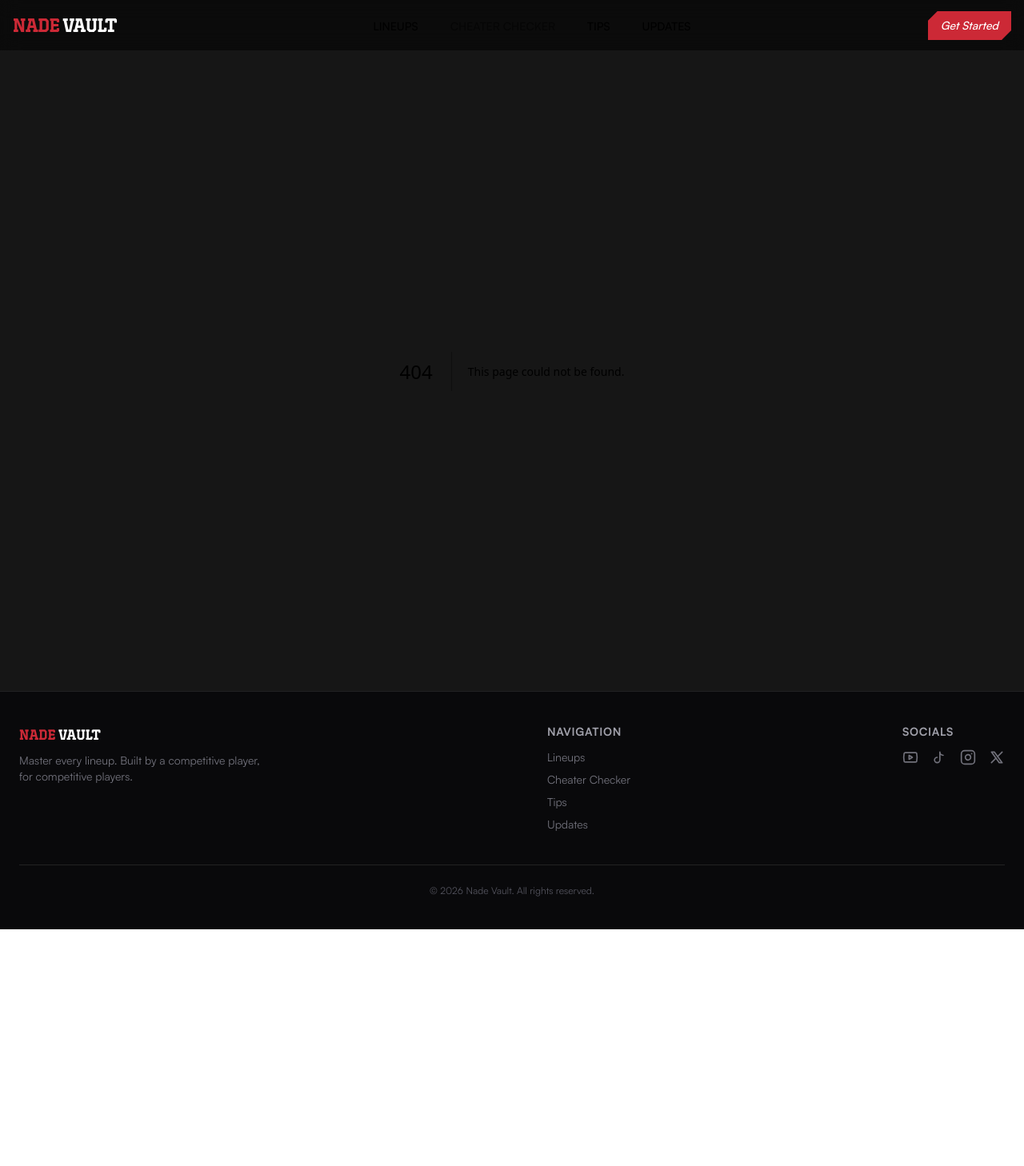
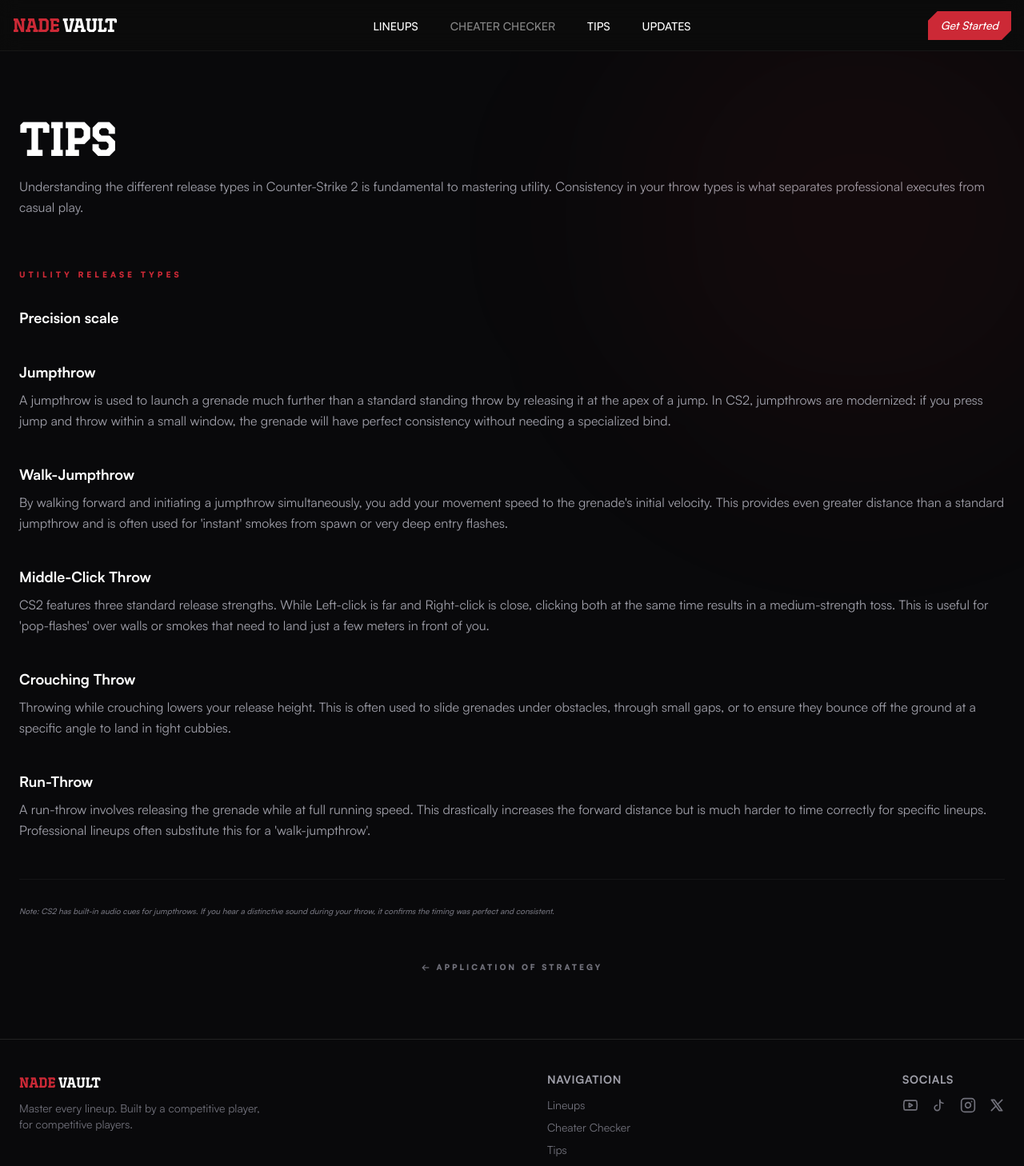
Before and after one commit to LeightonGuang/NadeVault, a Next.js app: page /tips in a window 1280 px wide. Before the commit this address had no page. Shown: the top 1458 px of the page at 80% size. Before the commit the page ends 1162 px from the top, so only its background shows below. Built offline with nearby package versions, Linux system fonts and the light colour scheme.

Commit message:
feat: new tips page

```diff
--- /dev/null
+++ b/app/tips/page.tsx
@@ -0,0 +1,105 @@
+import { Metadata } from "next";
+
+export const metadata: Metadata = {
+  title: "Tips | Nade Vault",
+  description:
+    "Learn essential CS2 grenade throwing mechanics including jumpthrows, walkthrows, and more.",
+};
+
+const tips = [
+  {
+    id: "",
+    title: "Precision scale",
+    content: ``,
+  },
+  {
+    id: "jumpthrow",
+    title: "Jumpthrow",
+    content: `A jumpthrow is used to launch a grenade much further than a standard standing throw by releasing it at the apex of a jump. In CS2, jumpthrows are modernized: if you press jump and throw within a small window, the grenade will have perfect consistency without needing a specialized bind.`,
+  },
+  {
+    id: "walk-jumpthrow",
+    title: "Walk-Jumpthrow",
+    content: `By walking forward and initiating a jumpthrow simultaneously, you add your movement speed to the grenade's initial velocity. This provides even greater distance than a standard jumpthrow and is often used for 'instant' smokes from spawn or very deep entry flashes.`,
+  },
+  {
+    id: "middle-click-throw",
+    title: "Middle-Click Throw",
+    content: `CS2 features three standard release strengths. While Left-click is far and Right-click is close, clicking both at the same time results in a medium-strength toss. This is useful for 'pop-flashes' over walls or smokes that need to land just a few meters in front of you.`,
+  },
+  {
+    id: "crouch-throw",
+    title: "Crouching Throw",
+    content: `Throwing while crouching lowers your release height. This is often used to slide grenades under obstacles, through small gaps, or to ensure they bounce off the ground at a specific angle to land in tight cubbies.`,
+  },
+  {
+    id: "run-throw",
+    title: "Run-Throw",
+    content: `A run-throw involves releasing the grenade while at full running speed. This drastically increases the forward distance but is much harder to time correctly for specific lineups. Professional lineups often substitute this for a 'walk-jumpthrow'.`,
+  },
+];
+
+const TipsPage = () => {
+  return (
+    <section className="min-h-section selection:bg-primary/30 relative overflow-hidden bg-zinc-950 text-white">
+      {/* Background Decor */}
+      <div className="pointer-events-none absolute inset-0 overflow-hidden">
+        <div className="bg-primary/5 absolute -top-24 -right-24 h-[600px] w-[600px] rounded-full blur-[120px]" />
+      </div>
+
+      <div className="max-w-section-max-width mx-auto px-6 py-20">
+        {/* Header */}
+        <div className="mb-16 space-y-4">
+          <h1 className="font-[hoover] text-4xl font-black tracking-tight uppercase md:text-6xl">
+            Tips
+          </h1>
+          <p className="text-sm leading-relaxed text-zinc-400 md:text-base">
+            Understanding the different release types in Counter-Strike 2 is
+            fundamental to mastering utility. Consistency in your throw types is
+            what separates professional executes from casual play.
+          </p>
+        </div>
+
+        {/* Content Section */}
+        <div className="space-y-12">
+          <h2 className="text-primary mb-8 text-[10px] font-black tracking-[0.4em] uppercase">
+            Utility Release Types
+          </h2>
+
+          <div className="space-y-10">
+            {tips.map((mechanic) => (
+              <div key={mechanic.id} className="relative">
+                <h3 className="mb-2 text-lg font-bold text-white transition-colors">
+                  {mechanic.title}
+                </h3>
+                <p className="text-md leading-relaxed text-zinc-400">
+                  {mechanic.content}
+                </p>
+              </div>
+            ))}
+          </div>
+
+          <div className="mt-12 border-t border-white/5 pt-8">
+            <p className="text-[10px] font-medium text-zinc-500 italic">
+              Note: CS2 has built-in audio cues for jumpthrows. If you hear a
+              distinctive sound during your throw, it confirms the timing was
+              perfect and consistent.
+            </p>
+          </div>
+        </div>
+
+        {/* Bottom Navigation Link */}
+        <div className="mt-12 text-center">
+          <a
+            href="/lineups/dust2"
+            className="group inline-flex items-center gap-2 text-[10px] font-black tracking-[0.3em] text-zinc-500 uppercase transition-colors hover:text-white"
+          >
+            ← Application of Strategy
+          </a>
+        </div>
+      </div>
+    </section>
+  );
+};
+
+export default TipsPage;
```
